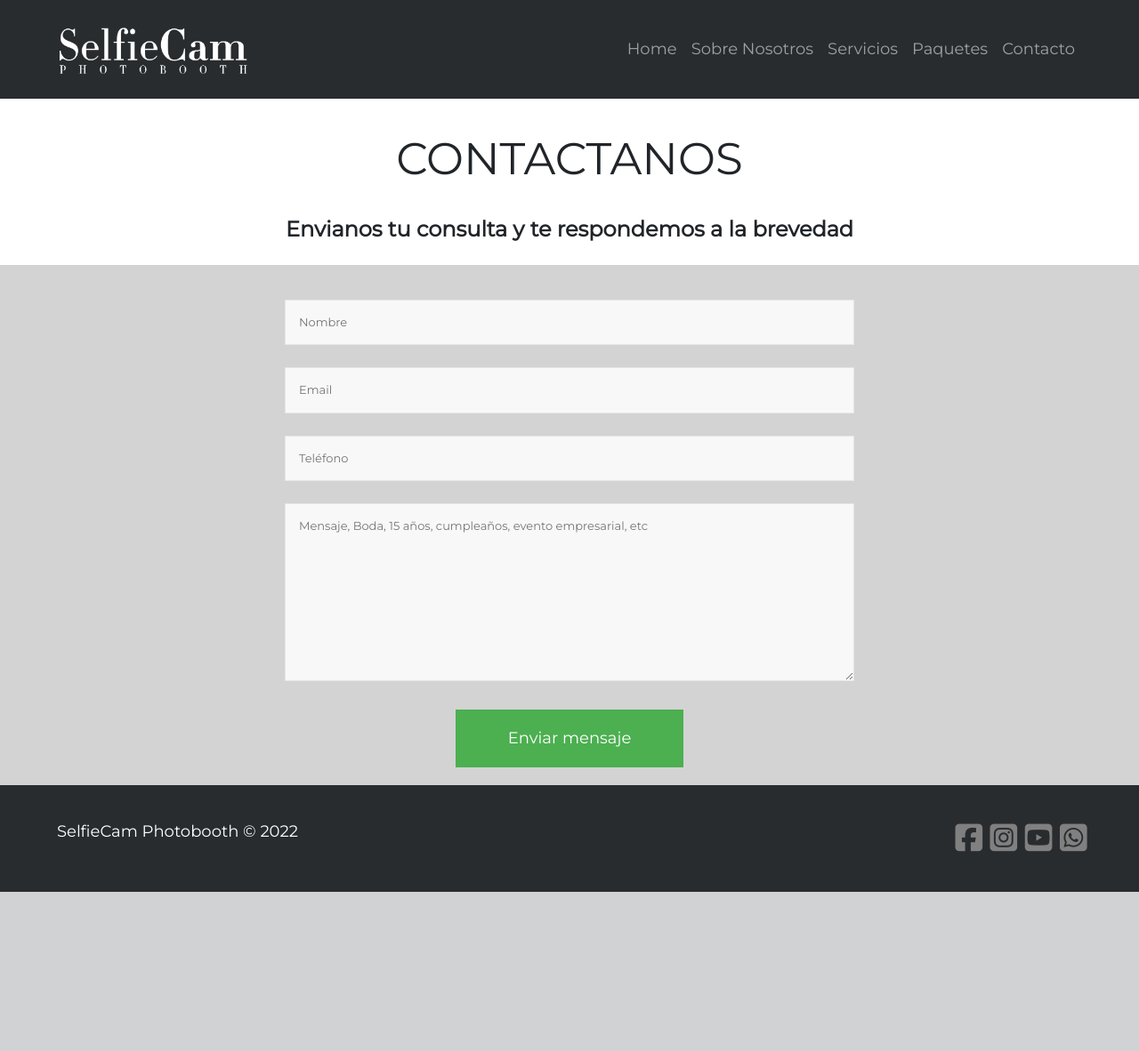
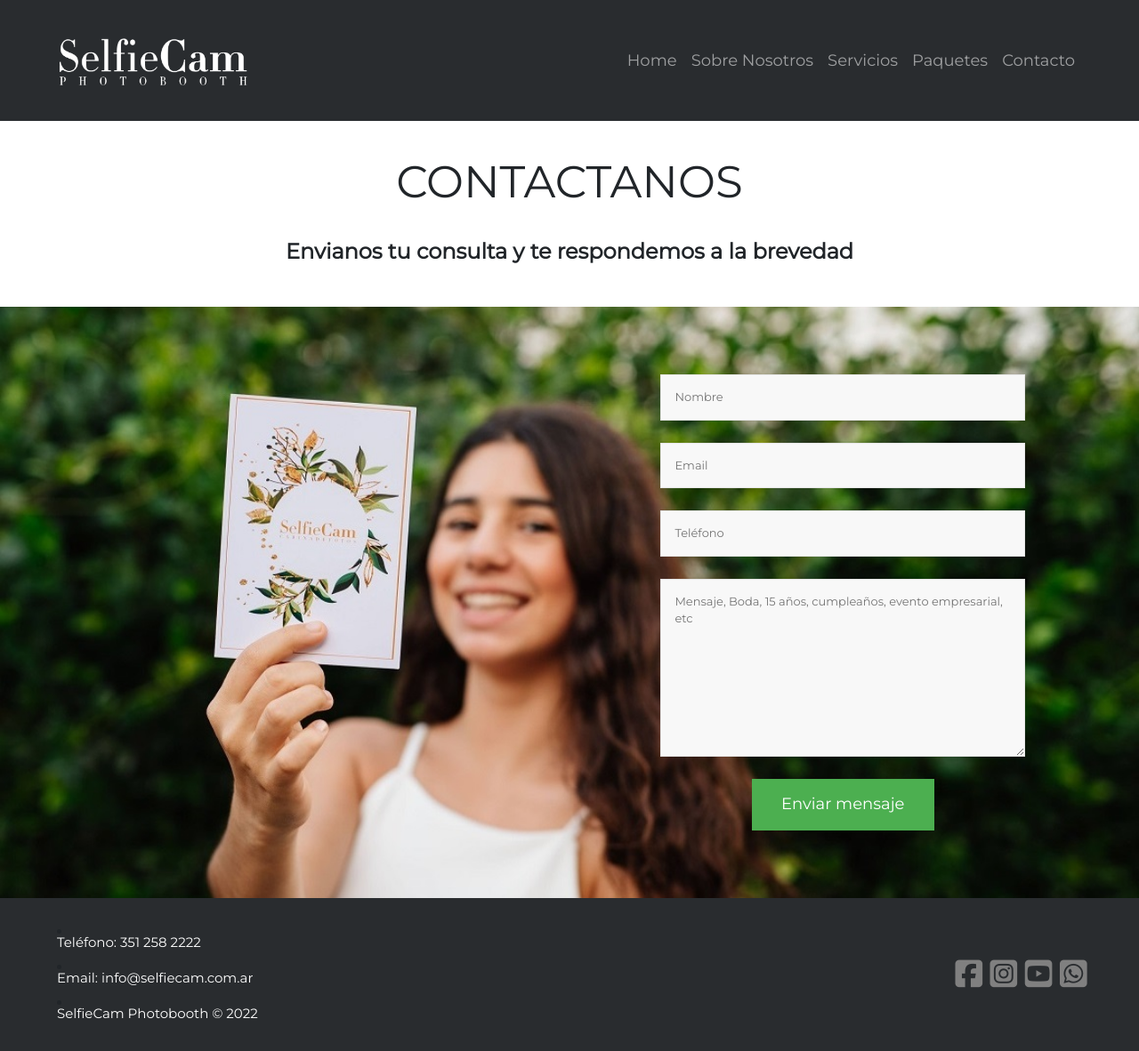
Before and after one commit to mariogzabala/mario-zabala-selfiecam, a PHP site: page /views/contact.html in a window 1280 px wide. Shown: the whole page at 89% size. Before the commit the page ends 1003 px from the top, so only its background shows below. Run offline with PHP 8.4, Linux system fonts and the light colour scheme; some libraries are stand-ins or nearby versions.

Commit message:
Add contact info

```diff
--- a/css/style.css
+++ b/css/style.css
@@ -27,7 +27,7 @@ header {
   background-color: #292c2f;
   width: 100%;
   text-align: left;
-  padding: 2% 5%;
+  padding: 3% 5%;
   font-size: 18px; }
 
 .navbar-expand-lg .navbar-collapse {
@@ -78,11 +78,10 @@ footer {
   background-color: #292c2f;
   width: 100%;
   text-align: left;
-  padding: 3% 5%;
+  padding: 2% 5%;
   flex-direction: row-reverse;
   flex-wrap: wrap;
-  justify-content: space-between;
-  margin-top: 2%; }
+  justify-content: space-between; }
   footer .fa-square-facebook {
     width: 25px;
     height: 25px;
@@ -141,8 +140,9 @@ footer {
 
 .copyright p {
   color: white;
-  font-size: 18px;
-  padding: 0%; }
+  font-size: 15px;
+  padding: 0%;
+  line-height: 1%; }
 
 @media (max-width: 768px) {
   .footerIcons {
@@ -191,12 +191,11 @@ footer {
 .descriptionAbout {
   grid-area: descriptionAbout;
   width: 100%;
-  padding: 20% 0% 8% 8%; }
+  padding: 20% 0% 0% 8%; }
 
 .videoAbout {
   grid-area: videoAbout;
-  width: 100%;
-  padding-bottom: 8%; }
+  width: 100%; }
 
 @media (max-width: 768px) {
   .mainAbout {
@@ -212,7 +211,8 @@ footer {
   .videoAbout {
     width: 100%;
     display: flex;
-    justify-content: center; }
+    justify-content: center;
+    margin-bottom: 10%; }
   .textoAbout {
     width: 100%;
     display: flex;
@@ -369,16 +369,19 @@ footer {
   display: grid;
   grid-template-columns: 100%;
   grid-template-rows: repeat(3/auto);
-  grid-template-areas: "encabezadoContact" "contactForm" "button"; }
+  grid-template-areas: "encabezadoContact" "contactForm " "button"; }
 
 .contactForm {
-  text-align: center;
-  padding-top: 3%;
-  background-color: lightgray;
-  border-bottom: 20px solid lightgray; }
+  padding: 6% 10%;
+  background-image: url("../assets/img/img-contact.jpg");
+  background-size: cover;
+  display: flex;
+  flex-direction: column;
+  align-items: flex-end;
+  margin-top: 3%; }
 
 .form {
-  width: 50%;
+  width: 40%;
   padding: 15px;
   background: #f8f8f8;
   border: 1px solid rgba(0, 0, 0, 0.075);
@@ -387,13 +390,29 @@ footer {
 
 .textarea {
   height: 200px;
-  width: 50%; }
+  width: 40%; }
+
+.buttonContact {
+  grid-area: button;
+  margin-right: 10%;
+  justify-content: center;
+  width: 20%;
+  background-color: #4caf50;
+  border: none;
+  color: white;
+  padding: 1.5% 0%;
+  font-size: 18px; }
 
 @media (max-width: 768px) {
   .contactForm {
-    width: 100%; }
+    width: 100%;
+    align-items: center; }
   .form {
-    width: 90%; } }
+    width: 90%; }
+  .buttonContact {
+    margin: 10% 0% 10% 0%;
+    width: 48%;
+    font-size: 18px; } }
 
 .mainIndex {
   display: grid;
@@ -449,7 +468,6 @@ h2 {
 h3 {
   font-weight: bold;
   line-height: 30px;
-  margin-bottom: 2%;
   font-size: 1.5rem; }
 
 p {
@@ -457,15 +475,15 @@ p {
   padding: 0% 5%;
   font-size: 20px; }
 
-.buttonHover, .button:hover, .whatsapp:hover {
+.buttonHover, .buttonContact:hover, .button:hover, .whatsapp:hover {
   transform: scale(1.1);
   transition: all .25s;
   background-color: blue; }
 
 .button {
   grid-area: button;
-  display: flex;
-  margin-left: 40%;
+  margin: 4% 0% 4% 40%;
+  margin-bottom: 4%;
   justify-content: center;
   width: 20%;
   background-color: #4caf50;
@@ -499,13 +517,14 @@ a:hover {
     margin: 5% 0%; }
   h2 {
     width: 100%;
-    padding: 0% 3%; }
+    padding: 0% 3%;
+    margin-bottom: 5%; }
   h3 {
     padding: 0% 3%; }
   .button {
     width: 40%;
     font-size: 15px;
-    margin: 5% 30% 5% 30%; }
+    margin: 10% 30% 15% 30%; }
   .whatsapp {
     width: 50px;
     height: 50px;
--- a/index.html
+++ b/index.html
@@ -97,7 +97,9 @@
             <a href="https://wa.me/543512582222"><i class="fa-brands fa-square-whatsapp"></i></a>
 		</div>
         <div class="copyright">
-			<p>SelfieCam Photobooth &copy; 2022</p>
+            <li><p>Teléfono: 351 258 2222</p></li>
+			<li><p>Email: info@selfiecam.com.ar</p></li>
+            <li><p>SelfieCam Photobooth &copy; 2022</p></li>
 		</div>
     </footer>
     <script src="https://cdn.jsdelivr.net/npm/bootstrap@5.1.3/dist/js/bootstrap.bundle.min.js" integrity="sha384-ka7Sk0Gln4gmtz2MlQnikT1wXgYsOg+OMhuP+IlRH9sENBO0LRn5q+8nbTov4+1p" crossorigin="anonymous"></script>
--- a/scss/_about.scss
+++ b/scss/_about.scss
@@ -34,12 +34,12 @@
 .descriptionAbout {
 	grid-area: descriptionAbout;
 	width: 100%;
-	padding: 20% 0% 8% 8%;
+	padding: 20% 0% 0% 8%;
 }
 .videoAbout {
 	grid-area: videoAbout;
 	width: 100%;
-	padding-bottom: 8%;
+
 }
 
 @media (max-width: 768px) {
@@ -58,6 +58,7 @@
 		width: 100%;
 		display: flex;
 		justify-content: center;
+		margin-bottom: 10%;
 	}
 	.textoAbout {
 		width: 100%;
--- a/scss/_contact.scss
+++ b/scss/_contact.scss
@@ -2,16 +2,19 @@
 	display: grid;
 	grid-template-columns: 100%;
 	grid-template-rows: repeat(3/auto);
-	grid-template-areas: "encabezadoContact" "contactForm" "button";
+	grid-template-areas: "encabezadoContact" "contactForm " "button";
 }
 .contactForm {
-	text-align: center;
-	padding-top: 3%;
-	background-color: $contactFormColor;
-	border-bottom: 20px solid $contactFormColor;
+	padding: 6% 10%;
+	background-image: url("../assets/img/img-contact.jpg");
+	background-size: cover;
+	display: flex;
+	flex-direction: column;
+	align-items: flex-end;
+	margin-top: 3%;
 }
 .form {
-	width: 50%;
+	width: 40%;
 	padding: 15px;
 	background: $formColor;
 	border: 1px solid $borderFormColor;
@@ -20,14 +23,34 @@
 }
 .textarea {
 	height: 200px;
-	width: 50%;
+	width: 40%;
+}
+.buttonContact {
+	grid-area: button;
+	margin-right: 10%;
+	justify-content: center;
+	width: 20%;
+	background-color: $buttonColor;
+	border: none;
+	color: $aColor;
+	padding: 1.5% 0%;
+	font-size: 18px;
+	&:hover {
+		@extend .buttonHover;
+	}
 }
 
 @media (max-width: 768px) {
 	.contactForm {
 	width: 100%;
+	align-items: center;
 	}
 	.form {
 		width: 90%;
 	}
+	.buttonContact {
+    margin: 10% 0% 10% 0%;
+    width: 48%;
+	font-size: 18px;
 }
+}
--- a/scss/_footer.scss
+++ b/scss/_footer.scss
@@ -23,11 +23,10 @@ footer {
 	background-color: $footerColor;
 	width: 100%;
 	text-align: left;
-	padding: 3% 5%;
+	padding: 2% 5%;
 	flex-direction: row-reverse;
 	flex-wrap: wrap;
 	justify-content: space-between;
-	margin-top: 2%;
 
 	.fa-square-facebook {
 		@include footerIcons($fb)
@@ -48,8 +47,9 @@ footer {
 .copyright {
 	p {
 		color: $copyrightColor;
-		font-size: 18px;
+		font-size: 15px;
 		padding: 0%;
+		line-height: 1%;
 	}
 }
 
--- a/scss/_header.scss
+++ b/scss/_header.scss
@@ -34,7 +34,7 @@ header {
 	background-color: $headerColor;
 	width: 100%;
 	text-align: left;
-	padding: 2% 5%;
+	padding: 3% 5%;
 	font-size: 18px;
 }
 .navbar-expand-lg {
--- a/scss/estilo.scss
+++ b/scss/estilo.scss
@@ -40,7 +40,7 @@ h3 {
 	@extend .align;
 	font-weight: bold;
 	line-height: 30px;
-	margin-bottom: 2%;
+
 	font-size: 1.5rem;
 }
 p {
@@ -55,8 +55,8 @@ p {
 }
 .button {
 	grid-area: button;
-	display: flex;
-	margin-left: 40%;
+	margin: 4% 0% 4% 40%;
+	margin-bottom: 4%;
 	justify-content: center;
 	width: 20%;
 	background-color: $buttonColor;
@@ -99,6 +99,8 @@ a:hover {
 	h2 {
 		width: 100%;
 		padding: 0% 3%;
+		margin-bottom: 5%;
+
 	}
 	h3 {
 		padding: 0% 3%;
@@ -106,7 +108,7 @@ a:hover {
 	.button {
 		width: 40%;
 		font-size: 15px;
-		margin: 5% 30% 5% 30%;
+		margin: 10% 30% 15% 30%;
 	}
 	.whatsapp{
 		width:50px;
--- a/views/about.html
+++ b/views/about.html
@@ -69,8 +69,10 @@
             <a href="https://wa.me/543512582222"><i class="fa-brands fa-square-whatsapp"></i></a>
         </div>
         <div class="copyright">
-            <p>SelfieCam Photobooth &copy; 2022</p>
-        </div>
+            <li><p>Teléfono: 351 258 2222</p></li>
+			<li><p>Email: info@selfiecam.com.ar</p></li>
+            <li><p>SelfieCam Photobooth &copy; 2022</p></li>
+		</div>
     </footer>
     <script src="https://cdn.jsdelivr.net/npm/bootstrap@5.1.3/dist/js/bootstrap.bundle.min.js" integrity="sha384-ka7Sk0Gln4gmtz2MlQnikT1wXgYsOg+OMhuP+IlRH9sENBO0LRn5q+8nbTov4+1p" crossorigin="anonymous"></script>
     <script src="https://unpkg.com/aos@2.3.1/dist/aos.js"></script>
--- a/views/contact.html
+++ b/views/contact.html
@@ -53,13 +53,11 @@
             <input type="number" name="subject" id="subject" required="required" class="form" placeholder="Teléfono"/>
 
             <textarea name="message" id="message" class="form textarea"  placeholder="Mensaje, Boda, 15 años, cumpleaños, evento empresarial, etc"></textarea>
-            <div>
-                <button data-aos="fade-up" class="button" type="submit" id="submit" name="submit">Enviar mensaje</button>
-            </div>
+            <button data-aos="fade-up" class="buttonContact" type="submit" id="submit" name="submit">Enviar mensaje</button>
         </form>
     </main>
         <!-- FOOTER -->
-    <footer class="footerContact">
+    <footer>
         <div class="footerIcons">
             <a href="https://www.facebook.com/SelfieCamCordoba"><i class="fa-brands fa-square-facebook"></i></a>
             <a href="https://www.instagram.com/selfiecam_cordoba"><i class="fa-brands fa-square-instagram"></i></a>
@@ -67,8 +65,10 @@
             <a href="https://wa.me/543512582222"><i class="fa-brands fa-square-whatsapp"></i></a>
         </div>
         <div class="copyright">
-            <p>SelfieCam Photobooth &copy; 2022</p>
-        </div>
+            <li><p>Teléfono: 351 258 2222</p></li>
+			<li><p>Email: info@selfiecam.com.ar</p></li>
+            <li><p>SelfieCam Photobooth &copy; 2022</p></li>
+		</div>
     </footer>
     <script src="https://cdn.jsdelivr.net/npm/bootstrap@5.1.3/dist/js/bootstrap.bundle.min.js" integrity="sha384-ka7Sk0Gln4gmtz2MlQnikT1wXgYsOg+OMhuP+IlRH9sENBO0LRn5q+8nbTov4+1p" crossorigin="anonymous"></script>
     <script src="https://unpkg.com/aos@2.3.1/dist/aos.js"></script>
--- a/views/packages.html
+++ b/views/packages.html
@@ -111,8 +111,10 @@
             <a href="https://wa.me/543512582222"><i class="fa-brands fa-square-whatsapp"></i></a>
         </div>
         <div class="copyright">
-            <p>SelfieCam Photobooth &copy; 2022</p>
-        </div>
+            <li><p>Teléfono: 351 258 2222</p></li>
+			<li><p>Email: info@selfiecam.com.ar</p></li>
+            <li><p>SelfieCam Photobooth &copy; 2022</p></li>
+		</div>
     </footer>
     <script src="https://cdn.jsdelivr.net/npm/bootstrap@5.1.3/dist/js/bootstrap.bundle.min.js" integrity="sha384-ka7Sk0Gln4gmtz2MlQnikT1wXgYsOg+OMhuP+IlRH9sENBO0LRn5q+8nbTov4+1p" crossorigin="anonymous"></script>
     <script src="https://unpkg.com/aos@2.3.1/dist/aos.js"></script>
--- a/views/services.html
+++ b/views/services.html
@@ -165,8 +165,10 @@
             <a href="https://wa.me/543512582222"><i class="fa-brands fa-square-whatsapp"></i></a>
         </div>
         <div class="copyright">
-            <p>SelfieCam Photobooth &copy; 2022</p>
-        </div>
+            <li><p>Teléfono: 351 258 2222</p></li>
+			<li><p>Email: info@selfiecam.com.ar</p></li>
+            <li><p>SelfieCam Photobooth &copy; 2022</p></li>
+		</div>
     </footer>
     <script src="https://cdn.jsdelivr.net/npm/bootstrap@5.1.3/dist/js/bootstrap.bundle.min.js" integrity="sha384-ka7Sk0Gln4gmtz2MlQnikT1wXgYsOg+OMhuP+IlRH9sENBO0LRn5q+8nbTov4+1p" crossorigin="anonymous"></script>
     <script src="https://unpkg.com/aos@2.3.1/dist/aos.js"></script>
```
Also changed, not shown: assets/img/img-contact.jpg (added), 1 other file.
